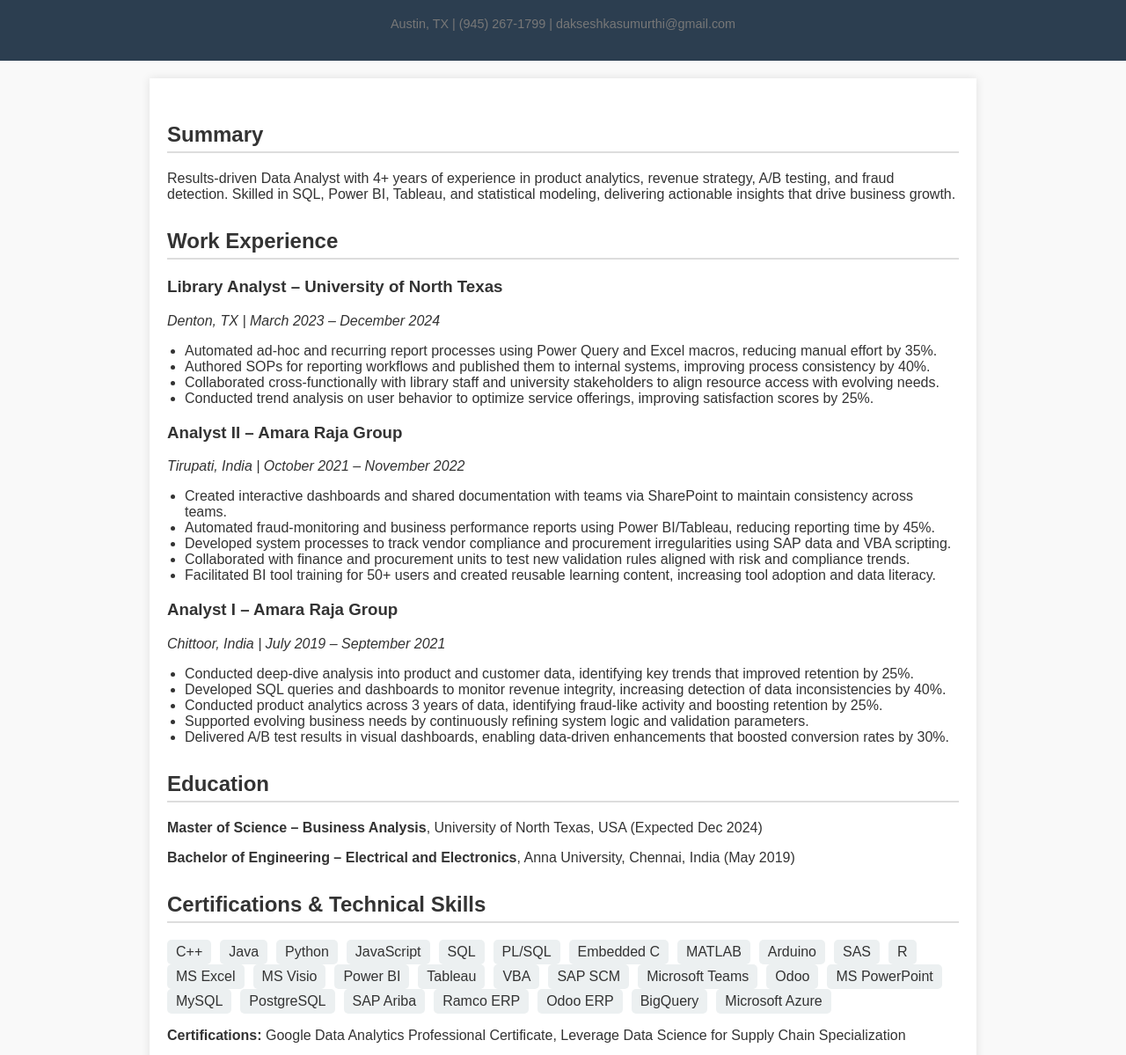
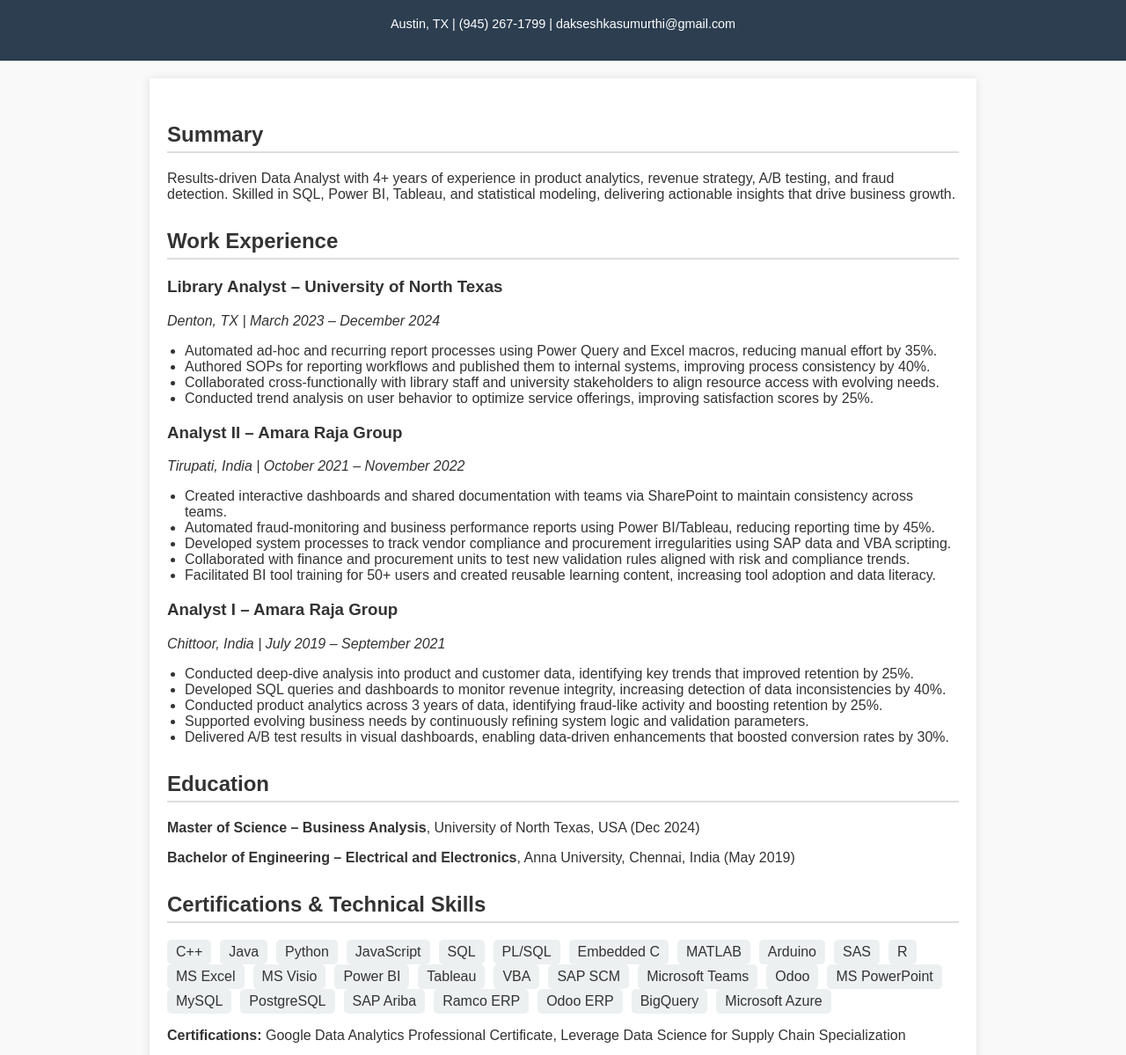
Before and after one commit to Dakseshkasumurthi/daksesh-resume, a plain HTML site: page index.html in a window 1280 px wide. Shown: the part 81-1280 px from the top of the page at 88% size. Drawn offline with Linux system fonts and the light colour scheme.

Commit message:
index.html

```diff
--- a/index.html
+++ b/index.html
@@ -10,7 +10,7 @@
     section { max-width: 900px; margin: 20px auto; padding: 20px; background: white; box-shadow: 0 0 10px rgba(0,0,0,0.1); }
     h2 { border-bottom: 2px solid #ddd; padding-bottom: 5px; margin-top: 30px; }
     ul { padding-left: 20px; }
-    .contact { font-size: 0.9em; color: #777; }
+    .contact { font-size: 0.9em; color: #ffffff; }
     .skills, .tools { display: flex; flex-wrap: wrap; gap: 10px; }
     .skills span, .tools span { background: #ecf0f1; padding: 5px 10px; border-radius: 5px; }
   </style>
@@ -56,7 +56,7 @@
     </ul>
 
     <h2>Education</h2>
-    <p><strong>Master of Science – Business Analysis</strong>, University of North Texas, USA (Expected Dec 2024)</p>
+    <p><strong>Master of Science – Business Analysis</strong>, University of North Texas, USA (Dec 2024)</p>
     <p><strong>Bachelor of Engineering – Electrical and Electronics</strong>, Anna University, Chennai, India (May 2019)</p>
 
     <h2>Certifications & Technical Skills</h2>
```
